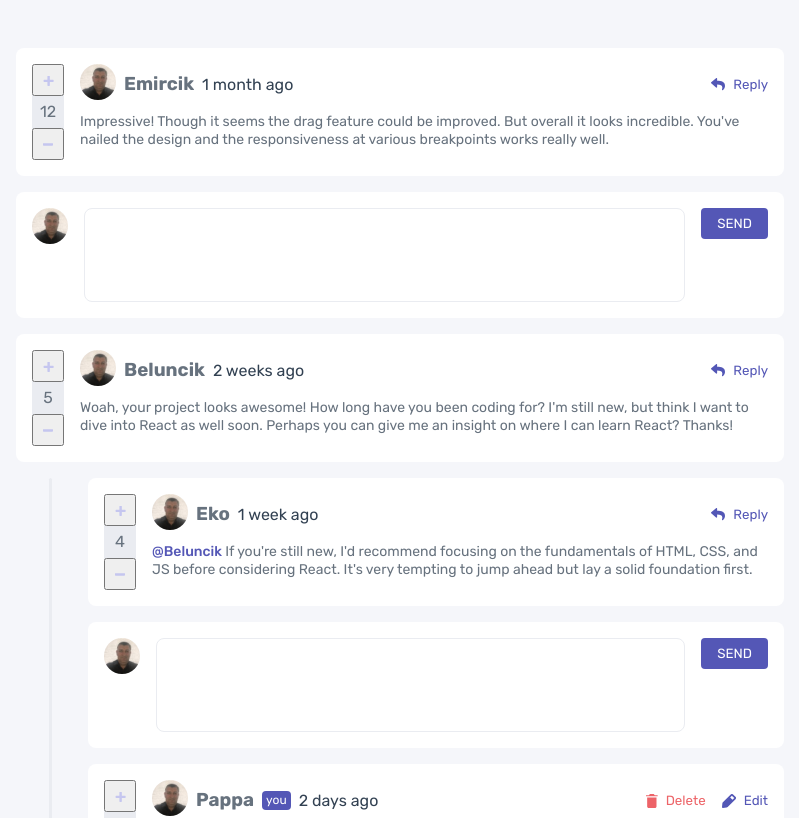
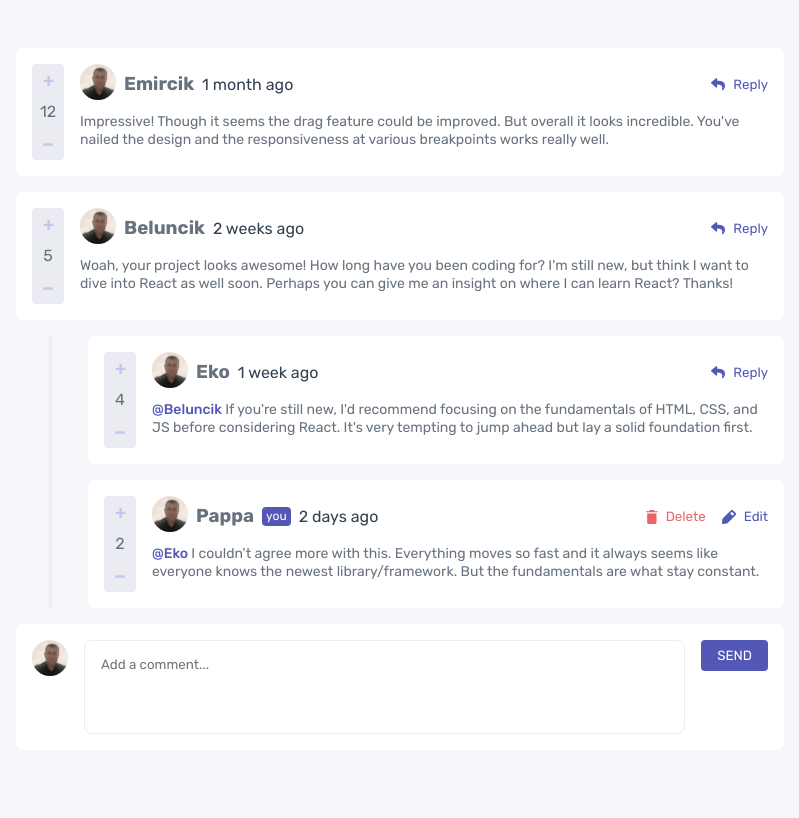
Before and after one commit to Taner-Tun/react_comments, a React (Vite) app: page / in a window 1280 px wide. Shown: the top 818 px of the page, without its empty margins (240-1039 px from the left). Built offline with nearby package versions, Linux system fonts and the light colour scheme.

Commit message:
edit,delete,update,repy buttons functionality done

```diff
--- a/src/components/button/index.jsx
+++ b/src/components/button/index.jsx
@@ -3,9 +3,9 @@ import PropTypes from "prop-types";
 import { clsx } from "clsx";
 import styles from "./styles.module.scss";
 
-function Button({ variant = "ghost", children, ...props}) {
+function Button({ variant = "ghost", children, className, ...props}) {
   return (
-    <button className={clsx(styles.button, styles[variant])} {...props}>
+    <button className={clsx(styles.button, styles[variant], className)} {...props}>
       {children}
     </button>
   );
@@ -15,6 +15,7 @@ function Button({ variant = "ghost", children, ...props}) {
 Button.propTypes = {
   variant: PropTypes.string,
   children: PropTypes.node.isRequired,
+  className: PropTypes.string,
 };
 
 export { Button };
--- a/src/components/comment/body/index.jsx
+++ b/src/components/comment/body/index.jsx
@@ -1,16 +1,41 @@
 import { useComment } from "../useComment";
-
+import { Textarea } from "../../textarea";
+import { Button } from "../../button";
 import styles from "./styles.module.scss";
+import { useState } from "react";
 
 function Body() {
-    const { comment: { content, replyingTo } } = useComment();
+    const {
+        onUpdate,
+        isEditing,
+         comment: {content, replyingTo },
+         } = useComment();
+
+
+      const [comment, setComment] = useState(content)
+
+      const handleCommentChange = ({ target }) => {
+          setComment(target.value);
+      }
+
+      const handleUpdate = () => {
+        onUpdate(comment);
+      }
+
     return (
         <div>
+            { isEditing ? (
+                <>
+                <Textarea value={comment} onChange ={handleCommentChange}/>
+                <Button onClick={handleUpdate} className ={styles.updateButton} variant="primary">Update</Button>
+                </>
+             ) : (
             <p className={styles.content}>
                 {replyingTo && (
                <span className={styles.replyingTo}>@{replyingTo}&nbsp;</span>)}
             {content}
         </p>
+       )}
         </div >
     );
 }
--- a/src/components/comment/body/styles.module.scss
+++ b/src/components/comment/body/styles.module.scss
@@ -6,3 +6,8 @@
     font-weight: 500;
     color: var(--moderate-blue);
 }
+
+.updateButton {
+    display: flex;
+    margin-left: auto;
+}
--- a/src/components/comment/header/index.jsx
+++ b/src/components/comment/header/index.jsx
@@ -5,7 +5,11 @@ import { useComment } from "../useComment";
 import styles from "./styles.module.scss";
 
 function Header () {
+
   const {
+    onEdit,
+    onDelete,
+    onReply,
     currentUser,
     comment: {
       createdAt,
@@ -26,17 +30,17 @@ function Header () {
           <div className={styles.actionButtons}>
           {ownedByCurrentUser ? (
           <>
-            <Button variant="warning">
+            <Button variant="warning" onClick={onDelete}>
               <img src="./images/icon-delete.svg" aria-hidden="true" alt="Delete" />
               Delete
             </Button>
-            <Button>
+            <Button onClick={onEdit}>
               <img src="./images/icon-edit.svg" aria-hidden="true" alt="Edit" />
               Edit
             </Button>
           </>
         ) : (
-          <Button>
+          <Button onClick={onReply}>
             <img src="./images/icon-reply.svg" aria-hidden="true" alt="Reply" />
             Reply
           </Button>
--- a/src/components/comment/index.jsx
+++ b/src/components/comment/index.jsx
@@ -6,8 +6,14 @@ import { useComment, CommentContextProvider} from "./useComment";
 import { NewCommentEditor } from "../new-comment-editor";
 
 
+
 function Comment () {
-  const { currentUser, comment: {replies} } = useComment();
+  const { isReplying, currentUser, comment, onNewReply} = useComment();
+
+   if(!comment) {
+    return null;
+   }
+
 
   return (
     <>
@@ -18,16 +24,23 @@ function Comment () {
           <Body />
         </div>
       </div>
-      {replies?.length > 0 && (
+      {comment?.replies?.length > 0 && (
         <div className={styles.replies}>
-          {replies.map(reply => (
+          {comment.replies.map(reply => (
             <CommentContextProvider key={reply.id} data={{ comment: reply, currentUser }}>
               <Comment />
             </CommentContextProvider>
           ))}
         </div>
       )}
-      <NewCommentEditor image={currentUser.image.jpg} alt={currentUser.username} />
+      {isReplying && (
+    <NewCommentEditor
+      onClick={onNewReply}
+      isReply
+      image={currentUser.image.jpg}
+      alt={currentUser.username}
+      />
+     )}
     </>
   );
 }
--- a/src/components/comment/useComment.jsx
+++ b/src/components/comment/useComment.jsx
@@ -1,11 +1,69 @@
-import  { useContext, createContext } from "react";
+import  { useState, useContext, createContext, useMemo } from "react";
 import PropTypes from "prop-types";
 
 const CommentContext = createContext();
 
 function CommentContextProvider({ children, data }) {
+
+  const [comment, setComment] = useState(data.comment);
+  const [isReplying, setReplying] = useState(false);
+  const [isEditing, setEditing] = useState(false);
+
+  const onReply = () => {
+    setReplying(!isReplying);
+  };
+
+  const onEdit = () => {
+    setEditing(!isEditing);
+  };
+
+  const onDelete = () => {
+  setComment(null);
+  };
+
+  const onUpdate = (newComment) => {
+    setComment({
+      ...comment,
+      content:newComment,
+    });
+    onEdit();
+  };
+
+  const onNewReply = (newComment) => {
+    setComment({
+      ...comment,
+      replies:[
+          ...(comment.replies ?? []),
+          {
+            id: Math.floor(Math.random()*100),
+            content: newComment,
+            createdAt: new Date().toLocaleDateString(),
+            score: 0,
+            replyingTo: comment.user.username,
+            user: data.currentUser,
+          },
+      ],
+    });
+
+    onReply();
+  }
+
+  const contextData = useMemo (() => ({
+    onNewReply,
+    onUpdate,
+    isEditing,
+    comment,
+    currentUser: data.currentUser,
+    isReplying,
+    onReply,
+    onDelete,
+    onEdit,
+  }),[isReplying, isEditing, comment]);
+
+
+
   return (
-    <CommentContext.Provider value={data}>
+    <CommentContext.Provider value={contextData}>
       {children}
     </CommentContext.Provider>
   );
@@ -25,4 +83,4 @@ CommentContextProvider.propTypes = {
   data: PropTypes.object.isRequired,
 };
 
-export { CommentContextProvider, useComment };
+export { useComment, CommentContextProvider }
--- a/src/components/conversation/index.jsx
+++ b/src/components/conversation/index.jsx
@@ -1,20 +1,38 @@
 import { Comment } from "../comment";
 import { CommentContextProvider } from "../comment/useComment";
 import { NewCommentEditor } from "../new-comment-editor";
+import { useState } from "react";
 
 import styles from "./styles.module.scss";
 
 import  Data  from "../../../data.json";
 
 function Conversation () {
+  const[comments, setComments] = useState(Data.comments)
+
+  const handleNewComment = (newComment) => {
+      setComments([
+        ...comments,
+        {
+            id: Math.floor(Math.random()*100),
+            content: newComment,
+            createdAt: new Date().toLocaleDateString(),
+            score: 0,
+            user: Data.currentUser,
+          },
+      ])
+  }
     return(
          <div className={styles.ConversationWrapper}>
-        {Data.comments.map((comment) => (
+        {comments.map((comment) => (
          <CommentContextProvider key={comment.id} data={{comment, currentUser: Data.currentUser}}>
            <Comment />
            </CommentContextProvider>
            ))}
-        <NewCommentEditor image={Data.currentUser.image.jpg} alt={Data.currentUser.username} />
+        <NewCommentEditor
+         onClick={handleNewComment}
+         image={Data.currentUser.image.jpg}
+         alt={Data.currentUser.username} />
         </div>
         );
 }
--- a/src/components/new-comment-editor/index.jsx
+++ b/src/components/new-comment-editor/index.jsx
@@ -3,16 +3,28 @@ import styles from "./styles.module.scss";
 import { Textarea } from "../textarea";
 import PropTypes from "prop-types";
 import { Button } from "../button";
+import { useState } from "react";
 
-function NewCommentEditor ({ image, alt }) {
+function NewCommentEditor ({ isReply = false, image, alt, onClick }) {
+
+    const [comment, newComment] = useState("")
+
+    const handleCommentChange = ({ target }) => {
+       newComment(target.value)
+    }
+
+    const handleClick = () => {
+        onClick(comment);
+        newComment("");
+    }
     return(
 
         <div className={styles.newCommentEditor}>
             <div className={styles.imageWrapper}>
            <img src={image} alt={alt} />
           </div>
-            <Textarea placeholder="Add a comment..." />
-            <Button variant="primary">Send</Button>
+            <Textarea value={comment} onChange={handleCommentChange} placeholder="Add a comment..." />
+            <Button variant="primary" onClick={handleClick}>{isReply ? "Reply" : "Send"}</Button>
         </div>
     )
 }
@@ -21,6 +33,8 @@ NewCommentEditor.propTypes = {
     image: PropTypes.string.isRequired,
     alt: PropTypes.string.isRequired,
     placeholder: PropTypes.string,
+    isReply: PropTypes.bool,
+    onClick: PropTypes.func,
   };
 
 export {NewCommentEditor};
--- a/src/components/textarea/index.jsx
+++ b/src/components/textarea/index.jsx
@@ -1,6 +1,6 @@
 import styles from "./styles.module.scss";
 
-function Textarea (...props) {
+function Textarea (props) {
     return(
         <textarea className={styles.textarea} rows={4} {...props}></textarea>
     )
```
